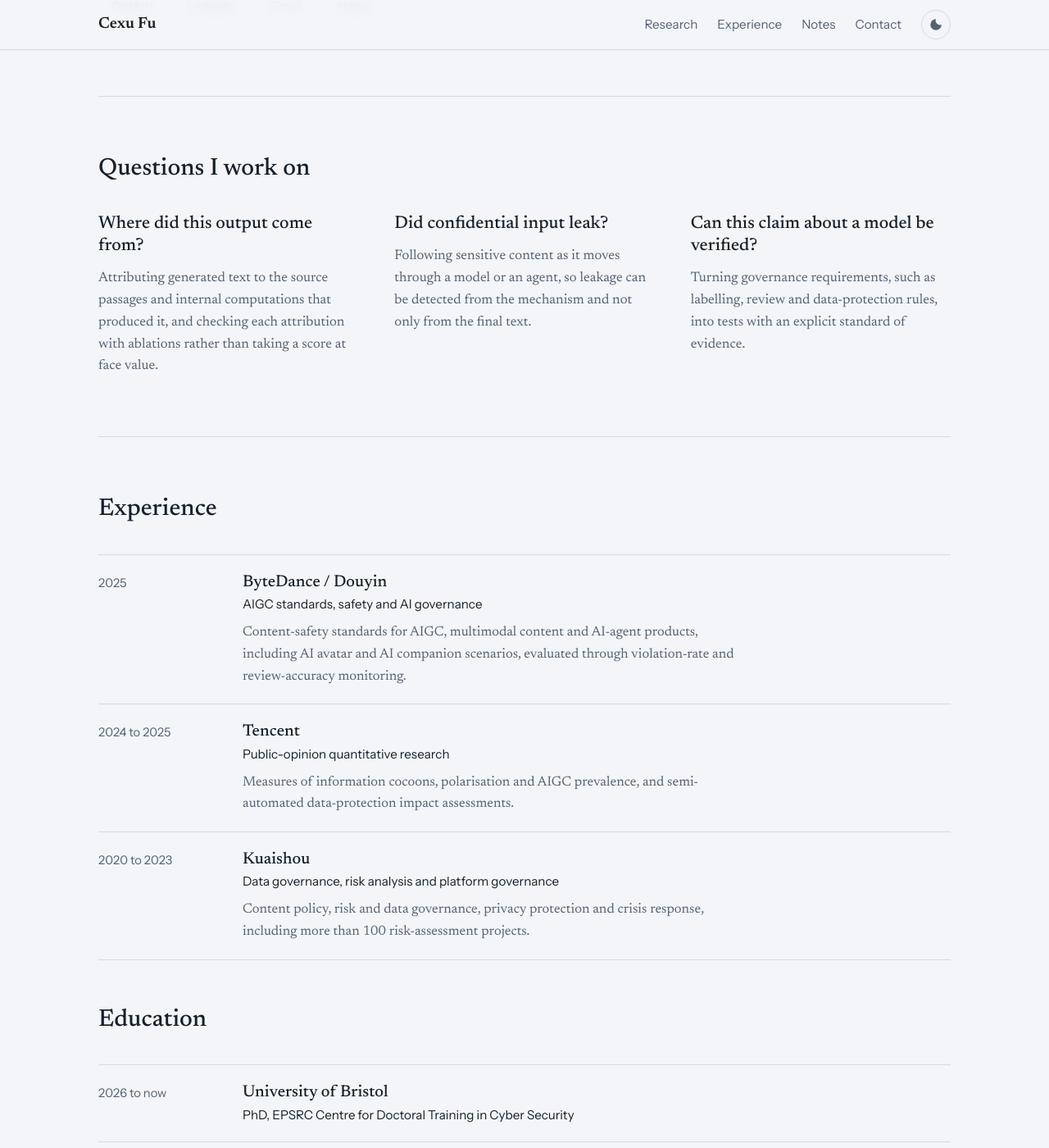
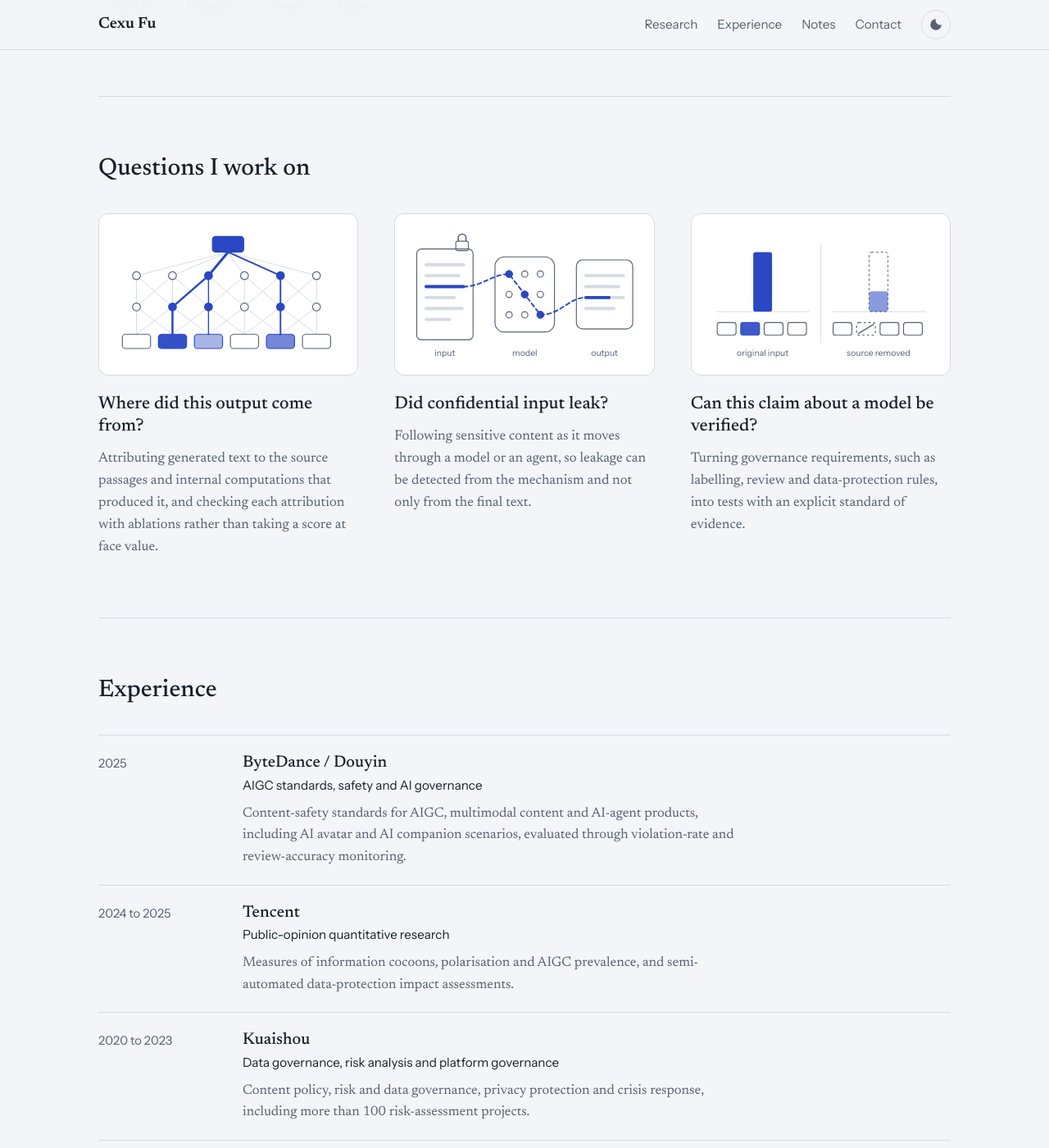
Before and after one commit to cexufu/cexufu.github.io, a Jekyll site: the page built from index.html, in a window 1280 px wide and 1400 px high, scrolled down 640 px. Shown: the whole window at 82% size. Built offline with Jekyll 4.4.1, drawn with Linux system fonts in a browser that asks for light colours.

Commit message:
Add diagrams to the three research questions
Co-Authored-By: Claude Opus 5.5 <noreply@anthropic.com>
Claude-Session: https://claude.ai/code/session_01N1mFLwTXUmGQRdYb7fjsgX

```diff
--- /dev/null
+++ b/_includes/fig-attribution.html
@@ -0,0 +1,67 @@
+<svg class="fig" viewBox="0 0 300 180" role="img" aria-label="Diagram: one output token traced back through two model layers to the input tokens it depends on" focusable="false">
+<line class="edge" x1="33" y1="139" x2="33" y2="104"/>
+<line class="edge" x1="33" y1="104" x2="33" y2="64"/>
+<line class="edge" x1="33" y1="139" x2="79" y2="104"/>
+<line class="edge" x1="33" y1="104" x2="79" y2="64"/>
+<line class="edge" x1="79" y1="139" x2="33" y2="104"/>
+<line class="edge" x1="79" y1="104" x2="33" y2="64"/>
+<line class="edge" x1="79" y1="139" x2="79" y2="104"/>
+<line class="edge" x1="79" y1="104" x2="79" y2="64"/>
+<line class="edge" x1="79" y1="139" x2="125" y2="104"/>
+<line class="edge" x1="79" y1="104" x2="125" y2="64"/>
+<line class="edge" x1="125" y1="139" x2="79" y2="104"/>
+<line class="edge" x1="125" y1="104" x2="79" y2="64"/>
+<line class="edge" x1="125" y1="139" x2="125" y2="104"/>
+<line class="edge" x1="125" y1="104" x2="125" y2="64"/>
+<line class="edge" x1="125" y1="139" x2="171" y2="104"/>
+<line class="edge" x1="125" y1="104" x2="171" y2="64"/>
+<line class="edge" x1="171" y1="139" x2="125" y2="104"/>
+<line class="edge" x1="171" y1="104" x2="125" y2="64"/>
+<line class="edge" x1="171" y1="139" x2="171" y2="104"/>
+<line class="edge" x1="171" y1="104" x2="171" y2="64"/>
+<line class="edge" x1="171" y1="139" x2="217" y2="104"/>
+<line class="edge" x1="171" y1="104" x2="217" y2="64"/>
+<line class="edge" x1="217" y1="139" x2="171" y2="104"/>
+<line class="edge" x1="217" y1="104" x2="171" y2="64"/>
+<line class="edge" x1="217" y1="139" x2="217" y2="104"/>
+<line class="edge" x1="217" y1="104" x2="217" y2="64"/>
+<line class="edge" x1="217" y1="139" x2="263" y2="104"/>
+<line class="edge" x1="217" y1="104" x2="263" y2="64"/>
+<line class="edge" x1="263" y1="139" x2="217" y2="104"/>
+<line class="edge" x1="263" y1="104" x2="217" y2="64"/>
+<line class="edge" x1="263" y1="139" x2="263" y2="104"/>
+<line class="edge" x1="263" y1="104" x2="263" y2="64"/>
+<line class="edge" x1="33" y1="64" x2="150" y2="34"/>
+<line class="edge" x1="79" y1="64" x2="150" y2="34"/>
+<line class="edge" x1="125" y1="64" x2="150" y2="34"/>
+<line class="edge" x1="171" y1="64" x2="150" y2="34"/>
+<line class="edge" x1="217" y1="64" x2="150" y2="34"/>
+<line class="edge" x1="263" y1="64" x2="150" y2="34"/>
+<line class="hot" x1="150" y1="34" x2="125" y2="64" stroke-width="3.2"/>
+<line class="hot" x1="150" y1="34" x2="217" y2="64" stroke-width="2"/>
+<line class="hot" x1="125" y1="64" x2="79" y2="104" stroke-width="2.6"/>
+<line class="hot" x1="125" y1="64" x2="125" y2="104" stroke-width="1.4"/>
+<line class="hot" x1="217" y1="64" x2="217" y2="104" stroke-width="2"/>
+<line class="hot" x1="79" y1="104" x2="79" y2="139" stroke-width="2.6"/>
+<line class="hot" x1="125" y1="104" x2="125" y2="139" stroke-width="1.4"/>
+<line class="hot" x1="217" y1="104" x2="217" y2="139" stroke-width="2"/>
+<circle class="node" cx="33" cy="104" r="5"/>
+<circle class="node node-hot" cx="79" cy="104" r="5"/>
+<circle class="node node-hot" cx="125" cy="104" r="5"/>
+<circle class="node" cx="171" cy="104" r="5"/>
+<circle class="node node-hot" cx="217" cy="104" r="5"/>
+<circle class="node" cx="263" cy="104" r="5"/>
+<circle class="node" cx="33" cy="64" r="5"/>
+<circle class="node" cx="79" cy="64" r="5"/>
+<circle class="node node-hot" cx="125" cy="64" r="5"/>
+<circle class="node" cx="171" cy="64" r="5"/>
+<circle class="node node-hot" cx="217" cy="64" r="5"/>
+<circle class="node" cx="263" cy="64" r="5"/>
+<rect class="tok" x="15" y="139" width="36" height="18" rx="4"/>
+<rect class="tok tok-hot" x="61" y="139" width="36" height="18" rx="4" fill-opacity="0.95"/>
+<rect class="tok tok-hot" x="107" y="139" width="36" height="18" rx="4" fill-opacity="0.4"/>
+<rect class="tok" x="153" y="139" width="36" height="18" rx="4"/>
+<rect class="tok tok-hot" x="199" y="139" width="36" height="18" rx="4" fill-opacity="0.65"/>
+<rect class="tok" x="245" y="139" width="36" height="18" rx="4"/>
+<rect class="tok tok-out" x="130" y="14" width="40" height="20" rx="4"/>
+</svg>
--- /dev/null
+++ b/_includes/fig-leak.html
@@ -0,0 +1,28 @@
+<svg class="fig" viewBox="0 0 300 180" role="img" aria-label="Diagram: a confidential line in a source document flows through the model's internals and reappears in the output" focusable="false">
+  <rect class="frame" x="12" y="30" width="72" height="116" rx="6"/>
+  <line class="txt" x1="24" y1="50" x2="72" y2="50"/>
+  <line class="txt" x1="24" y1="64" x2="66" y2="64"/>
+  <line class="txt txt-hot" x1="24" y1="78" x2="72" y2="78"/>
+  <line class="txt" x1="24" y1="92" x2="60" y2="92"/>
+  <line class="txt" x1="24" y1="106" x2="70" y2="106"/>
+  <line class="txt" x1="24" y1="120" x2="54" y2="120"/>
+  <rect class="lock" x="62" y="20" width="16" height="12" rx="2"/>
+  <path class="lock-arc" d="M65 20 v-4 a5 5 0 0 1 10 0 v4"/>
+  <rect class="frame" x="112" y="40" width="76" height="96" rx="12"/>
+  <g class="grid">
+    <circle cx="130" cy="62" r="4"/><circle cx="150" cy="62" r="4"/><circle cx="170" cy="62" r="4"/>
+    <circle cx="130" cy="88" r="4"/><circle cx="150" cy="88" r="4"/><circle cx="170" cy="88" r="4"/>
+    <circle cx="130" cy="114" r="4"/><circle cx="150" cy="114" r="4"/><circle cx="170" cy="114" r="4"/>
+  </g>
+  <path class="taint" d="M72 78 C 96 78, 108 62, 130 62 L 150 88 L 170 114 C 196 114, 206 92, 228 92"/>
+  <circle class="node-hot" cx="130" cy="62" r="4.5"/><circle class="node-hot" cx="150" cy="88" r="4.5"/><circle class="node-hot" cx="170" cy="114" r="4.5"/>
+  <rect class="frame" x="216" y="44" width="72" height="88" rx="8"/>
+  <line class="txt" x1="228" y1="64" x2="276" y2="64"/>
+  <line class="txt" x1="228" y1="78" x2="270" y2="78"/>
+  <line class="txt txt-hot" x1="228" y1="92" x2="258" y2="92"/>
+  <line class="txt" x1="262" y1="92" x2="276" y2="92"/>
+  <line class="txt" x1="228" y1="106" x2="264" y2="106"/>
+  <text x="48" y="166" text-anchor="middle">input</text>
+  <text x="150" y="166" text-anchor="middle">model</text>
+  <text x="252" y="166" text-anchor="middle">output</text>
+</svg>
--- /dev/null
+++ b/_includes/fig-verify.html
@@ -0,0 +1,19 @@
+<svg class="fig" viewBox="0 0 300 180" role="img" aria-label="Diagram: removing one source token makes the output's score drop, which tests whether the attribution was real" focusable="false">
+  <line class="base" x1="16" y1="110" x2="136" y2="110"/>
+  <rect class="bar" x="64" y="34" width="24" height="76" rx="3"/>
+  <rect class="tok" x="18" y="124" width="24" height="16" rx="3"/>
+  <rect class="tok tok-hot" x="48" y="124" width="24" height="16" rx="3" fill-opacity="0.9"/>
+  <rect class="tok" x="78" y="124" width="24" height="16" rx="3"/>
+  <rect class="tok" x="108" y="124" width="24" height="16" rx="3"/>
+  <text x="76" y="166" text-anchor="middle">original input</text>
+  <line class="divider" x1="150" y1="24" x2="150" y2="150"/>
+  <line class="base" x1="164" y1="110" x2="284" y2="110"/>
+  <rect class="ghost" x="212" y="34" width="24" height="76" rx="3"/>
+  <rect class="bar" x="212" y="84" width="24" height="26" rx="3" fill-opacity="0.55"/>
+  <rect class="tok" x="166" y="124" width="24" height="16" rx="3"/>
+  <rect class="tok tok-gone" x="196" y="124" width="24" height="16" rx="3"/>
+  <line class="cross" x1="198" y1="138" x2="218" y2="126"/>
+  <rect class="tok" x="226" y="124" width="24" height="16" rx="3"/>
+  <rect class="tok" x="256" y="124" width="24" height="16" rx="3"/>
+  <text x="224" y="166" text-anchor="middle">source removed</text>
+</svg>
--- a/assets/css/site.css
+++ b/assets/css/site.css
@@ -326,6 +326,112 @@ p {
   gap: 2.75rem;
 }
 
+.fig-frame {
+  background: var(--panel);
+  border: 1px solid var(--rule);
+  border-radius: 12px;
+  padding: 0.9rem 0.9rem 0.6rem;
+  margin-bottom: 1.4rem;
+}
+
+.fig {
+  display: block;
+  width: 100%;
+  height: auto;
+}
+
+.fig .edge,
+.fig .base,
+.fig .divider {
+  stroke: var(--rule);
+  stroke-width: 1;
+}
+
+.fig .hot {
+  stroke: var(--trace);
+  stroke-linecap: round;
+}
+
+.fig .node,
+.fig .grid circle {
+  fill: var(--panel);
+  stroke: var(--muted);
+  stroke-width: 1.2;
+}
+
+.fig .node-hot {
+  fill: var(--trace);
+  stroke: var(--trace);
+}
+
+.fig .tok,
+.fig .frame,
+.fig .lock {
+  fill: none;
+  stroke: var(--muted);
+  stroke-width: 1.2;
+}
+
+.fig .tok-hot {
+  fill: var(--trace);
+  stroke: var(--trace);
+}
+
+.fig .tok-out {
+  fill: var(--trace);
+  stroke: var(--trace);
+}
+
+.fig .tok-gone {
+  stroke-dasharray: 3 3;
+}
+
+.fig .cross {
+  stroke: var(--muted);
+  stroke-width: 1.4;
+}
+
+.fig .lock-arc {
+  fill: none;
+  stroke: var(--muted);
+  stroke-width: 1.6;
+}
+
+.fig .txt {
+  stroke: var(--rule);
+  stroke-width: 4;
+  stroke-linecap: round;
+}
+
+.fig .txt-hot {
+  stroke: var(--trace);
+}
+
+.fig .taint {
+  fill: none;
+  stroke: var(--trace);
+  stroke-width: 2;
+  stroke-dasharray: 5 4;
+  stroke-linecap: round;
+}
+
+.fig .bar {
+  fill: var(--trace);
+}
+
+.fig .ghost {
+  fill: none;
+  stroke: var(--muted);
+  stroke-width: 1;
+  stroke-dasharray: 3 3;
+}
+
+.fig text {
+  font-family: var(--sans);
+  font-size: 11px;
+  fill: var(--muted);
+}
+
 .question h3 {
   font-size: 1.35rem;
   line-height: 1.25;
--- a/index.html
+++ b/index.html
@@ -34,14 +34,17 @@ body_class: page-home
   <h2 id="research-h">Questions I work on</h2>
   <div class="questions">
     <article class="question">
+      <div class="fig-frame">{% include fig-attribution.html %}</div>
       <h3>Where did this output come from?</h3>
       <p>Attributing generated text to the source passages and internal computations that produced it, and checking each attribution with ablations rather than taking a score at face value.</p>
     </article>
     <article class="question">
+      <div class="fig-frame">{% include fig-leak.html %}</div>
       <h3>Did confidential input leak?</h3>
       <p>Following sensitive content as it moves through a model or an agent, so leakage can be detected from the mechanism and not only from the final text.</p>
     </article>
     <article class="question">
+      <div class="fig-frame">{% include fig-verify.html %}</div>
       <h3>Can this claim about a model be verified?</h3>
       <p>Turning governance requirements, such as labelling, review and data-protection rules, into tests with an explicit standard of evidence.</p>
     </article>
```
